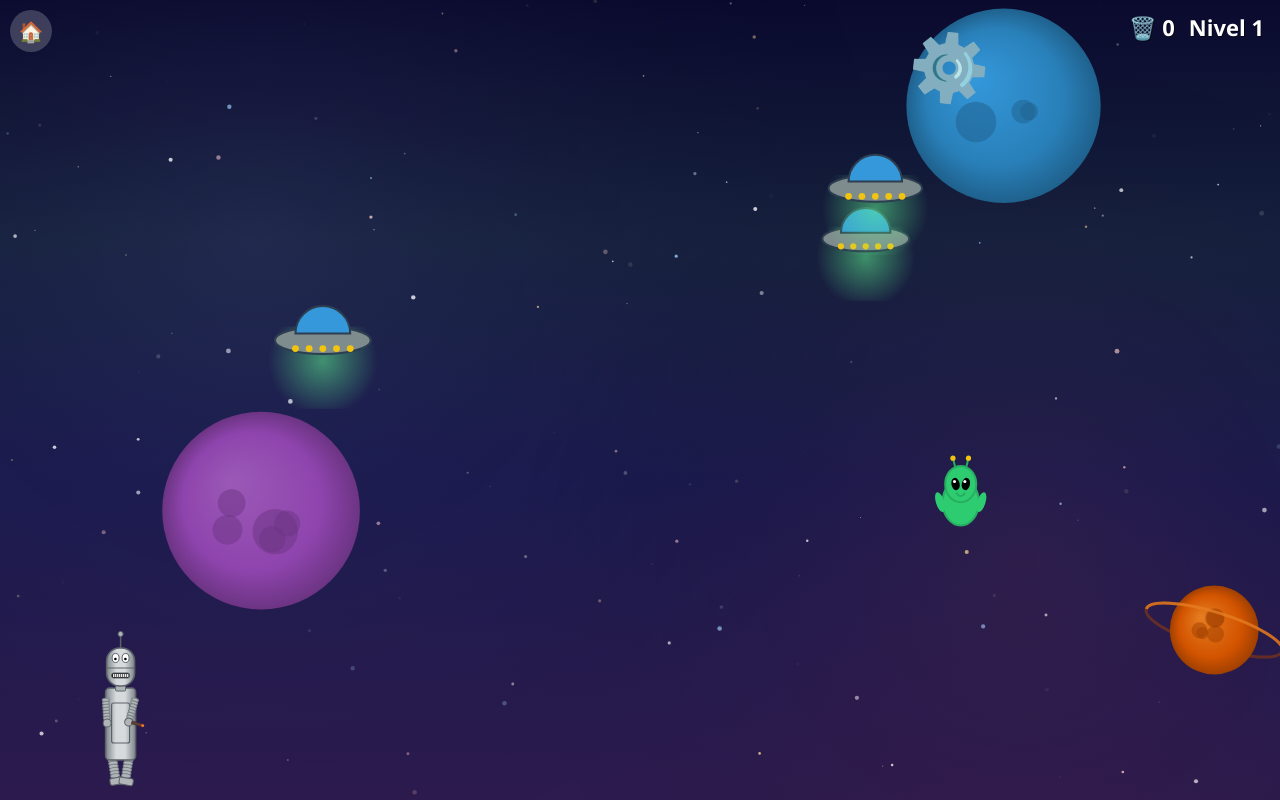
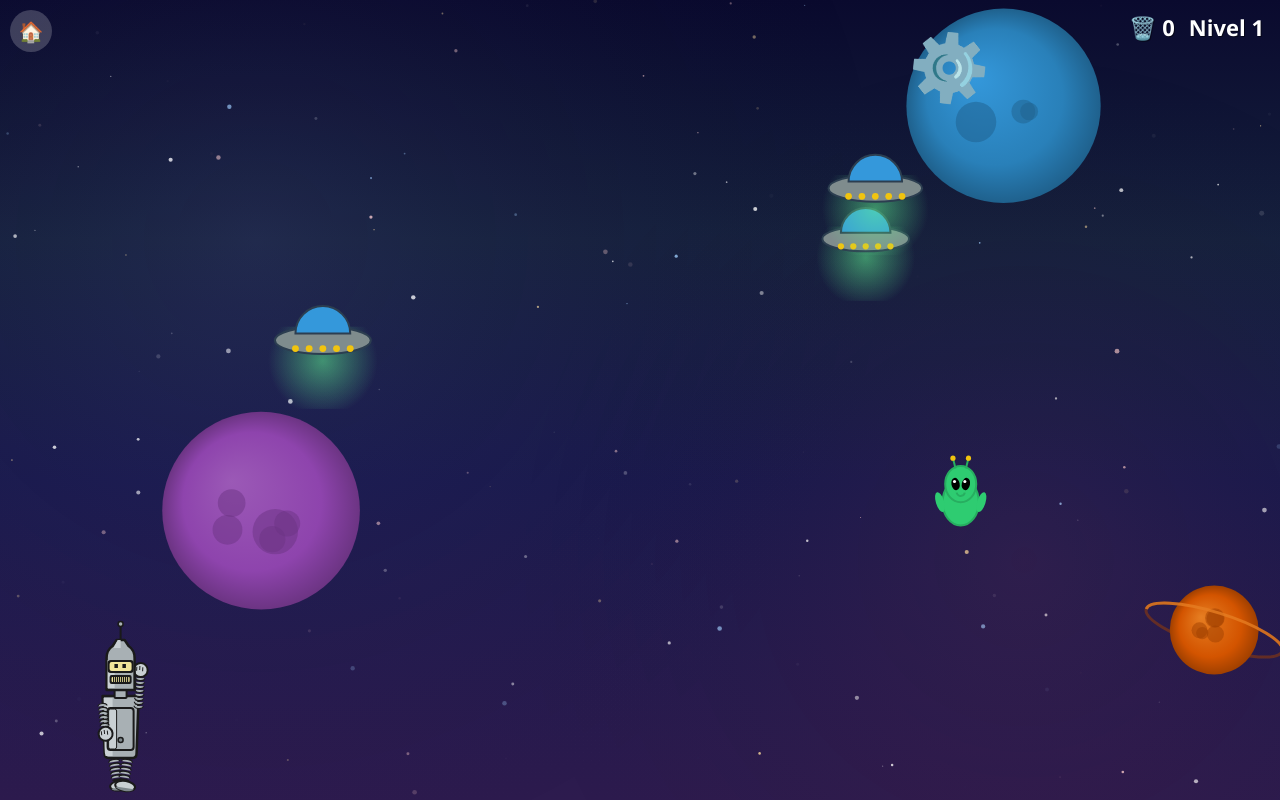
Before and after one commit to joaocarlosritomatos/primeirosjoguinhos, a plain HTML site: page jogo-espaco.html in a window 1280 px wide. Drawn offline with Linux system fonts and the light colour scheme.

Commit message:
Redraw Bender matching reference image
Proper capsule head with conical top, yellow visor with black
rectangular pupils, yellow teeth grin, trapezoidal body with
highlight, raised fist pose, hip fist, accordion arms and legs
with oval boot feet.

Co-Authored-By: Claude Opus 4.6 <noreply@anthropic.com>

```diff
--- a/jogo-espaco.html
+++ b/jogo-espaco.html
@@ -873,248 +873,308 @@
                 c.fill();
             }
 
-            const groundY = H - 20;
+            const groundY = H - 10;
             const bounce = Math.abs(Math.sin(bender.walk*2))*2;
+            drawBenderFigure(bender.x, groundY - bounce, bender.dir);
+            return;
+        }
+
+        function drawBenderFigure(cx, groundY, dir){
             const legSwing = Math.sin(bender.walk*2)*4;
 
+            // Official Bender colors
+            const bodyLight = '#c9d0d3';   // light face
+            const bodyMid   = '#a8b0b4';   // body main
+            const bodyShade = '#7e888c';   // shadow edge
+            const outline   = '#1a1a1a';   // black outline
+            const yellowEye = '#f0e59a';   // pale yellow visor
+            const darkPupil = '#1a1a1a';
+
             c.save();
-            c.translate(bender.x, groundY - 90 - bounce);
-            if(bender.dir===-1) c.scale(-1,1);
+            c.translate(cx, groundY);
+            if(dir===-1) c.scale(-1,1);
 
-            // Metallic grey color
-            const bodyColor='#b0b5b8';
-            const shineColor='#d6dadd';
-            const darkEdge='#5a6268';
-            const lineColor='#7c8488';
+            c.lineJoin='round';
 
-            // === LEGS (accordion coils) ===
-            // Left leg
+            // ============ LEGS (accordion) ============
+            function drawLeg(xoff, swing){
+                c.save();
+                c.translate(xoff, -30);
+                c.rotate(swing);
+                // Leg segments
+                for(let i=0;i<6;i++){
+                    const yy = i*4;
+                    // Dark stripe
+                    c.fillStyle = outline;
+                    c.beginPath();
+                    c.ellipse(0, yy+2, 5, 1.2, 0, 0, Math.PI*2);
+                    c.fill();
+                    // Light segment
+                    c.fillStyle = bodyMid;
+                    c.strokeStyle = outline;
+                    c.lineWidth = 1.2;
+                    c.beginPath();
+                    c.ellipse(0, yy, 5.5, 2.5, 0, Math.PI, 2*Math.PI);
+                    c.fill();
+                    c.stroke();
+                }
+                // Foot (oval shoe)
+                c.fillStyle = bodyLight;
+                c.strokeStyle = outline;
+                c.lineWidth = 2;
+                c.beginPath();
+                c.ellipse(2, 28, 10, 5, 0, 0, Math.PI*2);
+                c.fill();
+                c.stroke();
+                // Foot shading
+                c.fillStyle = bodyShade;
+                c.beginPath();
+                c.ellipse(2, 30, 9, 3, 0, 0, Math.PI);
+                c.fill();
+                c.restore();
+            }
+            drawLeg(-7, legSwing*0.04);
+            drawLeg(7, -legSwing*0.04);
+
+            // ============ BODY (trapezoid/cylinder) ============
+            // Main body shape - narrower at bottom, wider at top
+            c.fillStyle = bodyMid;
+            c.strokeStyle = outline;
+            c.lineWidth = 2.5;
+            c.beginPath();
+            c.moveTo(-18, -92);                     // top-left
+            c.lineTo(18, -92);                      // top-right
+            c.lineTo(16, -35);                      // bottom-right
+            c.quadraticCurveTo(16, -30, 12, -30);   // bottom-right curve
+            c.lineTo(-12, -30);                     // bottom middle
+            c.quadraticCurveTo(-16, -30, -16, -35); // bottom-left curve
+            c.closePath();
+            c.fill();
+            c.stroke();
+
+            // Left light highlight on body
+            c.fillStyle = bodyLight;
+            c.beginPath();
+            c.moveTo(-17, -90);
+            c.lineTo(-8, -90);
+            c.lineTo(-8, -32);
+            c.lineTo(-15, -32);
+            c.quadraticCurveTo(-16, -35, -16, -40);
+            c.closePath();
+            c.fill();
+
+            // Chest door (rectangle)
+            c.strokeStyle = outline;
+            c.lineWidth = 2;
+            c.fillStyle = bodyMid;
+            c.beginPath();
+            c.roundRect(-13, -80, 26, 42, 3);
+            c.fill();
+            c.stroke();
+            // Door left highlight
+            c.fillStyle = bodyLight;
+            c.beginPath();
+            c.roundRect(-12, -79, 8, 40, 2);
+            c.fill();
+            c.strokeStyle = outline;
+            c.lineWidth = 1;
+            c.stroke();
+            // Door knob
+            c.fillStyle = bodyShade;
+            c.strokeStyle = outline;
+            c.lineWidth = 1.5;
+            c.beginPath();
+            c.arc(0, -48, 2.5, 0, Math.PI*2);
+            c.fill();
+            c.stroke();
+
+            // ============ ARMS ============
+            const armSwing = Math.sin(bender.walk*1.5)*0.1;
+
+            // Right arm (on hip - body's right, shown on our left due to flip)
             c.save();
-            c.translate(-8, 72);
-            c.rotate(legSwing*0.04);
-            // Leg coils
-            c.fillStyle=bodyColor;
-            c.strokeStyle=lineColor;
-            c.lineWidth=1;
+            c.translate(-18, -82);
+            c.rotate(-0.2 + armSwing);
+            // Segments going down and back up to hip
             for(let i=0;i<6;i++){
+                const yy = i*4;
+                c.fillStyle = outline;
                 c.beginPath();
-                c.ellipse(0, i*3.2, 4.5, 2, 0, 0, Math.PI*2);
+                c.ellipse(0, yy+2, 4, 1.2, 0, 0, Math.PI*2);
+                c.fill();
+                c.fillStyle = bodyMid;
+                c.strokeStyle = outline;
+                c.lineWidth = 1.2;
+                c.beginPath();
+                c.ellipse(0, yy, 4.5, 2.5, 0, Math.PI, 2*Math.PI);
                 c.fill();
                 c.stroke();
             }
-            // Boot
-            c.fillStyle=bodyColor;
-            c.strokeStyle=darkEdge;
-            c.lineWidth=1;
+            // Fist
+            c.fillStyle = bodyLight;
+            c.strokeStyle = outline;
+            c.lineWidth = 2;
             c.beginPath();
-            c.roundRect(-6, 18, 14, 7, 2);
+            c.arc(0, 28, 7, 0, Math.PI*2);
             c.fill();
+            c.stroke();
+            // Fist knuckle lines
+            c.strokeStyle = outline;
+            c.lineWidth = 1;
+            c.beginPath();
+            c.moveTo(-4, 25); c.lineTo(-4, 29);
+            c.moveTo(-1, 24); c.lineTo(-1, 28);
+            c.moveTo(2, 25); c.lineTo(2, 29);
             c.stroke();
             c.restore();
 
-            // Right leg
+            // Left arm (raised fist - body's left, shown on our right due to flip)
             c.save();
-            c.translate(8, 72);
-            c.rotate(-legSwing*0.04);
-            c.fillStyle=bodyColor;
-            c.strokeStyle=lineColor;
-            c.lineWidth=1;
-            for(let i=0;i<6;i++){
+            c.translate(18, -82);
+            c.rotate(0.15 - armSwing);
+            // Arm goes UP
+            for(let i=0;i<8;i++){
+                const yy = -i*4;
+                c.fillStyle = outline;
                 c.beginPath();
-                c.ellipse(0, i*3.2, 4.5, 2, 0, 0, Math.PI*2);
+                c.ellipse(0, yy-2, 4, 1.2, 0, 0, Math.PI*2);
+                c.fill();
+                c.fillStyle = bodyMid;
+                c.strokeStyle = outline;
+                c.lineWidth = 1.2;
+                c.beginPath();
+                c.ellipse(0, yy, 4.5, 2.5, 0, 0, Math.PI);
                 c.fill();
                 c.stroke();
             }
-            c.fillStyle=bodyColor;
-            c.strokeStyle=darkEdge;
-            c.lineWidth=1;
+            // Raised fist
+            c.fillStyle = bodyLight;
+            c.strokeStyle = outline;
+            c.lineWidth = 2;
             c.beginPath();
-            c.roundRect(-6, 18, 14, 7, 2);
+            c.arc(0, -36, 7, 0, Math.PI*2);
             c.fill();
+            c.stroke();
+            // Knuckles on raised fist
+            c.strokeStyle = outline;
+            c.lineWidth = 1;
+            c.beginPath();
+            c.moveTo(-4, -39); c.lineTo(-4, -35);
+            c.moveTo(-1, -40); c.lineTo(-1, -36);
+            c.moveTo(2, -39); c.lineTo(2, -35);
             c.stroke();
             c.restore();
 
-            // === BODY (tall rectangular chest) ===
-            const bodyGrad = c.createLinearGradient(-15,0,15,0);
-            bodyGrad.addColorStop(0, lineColor);
-            bodyGrad.addColorStop(0.35, shineColor);
-            bodyGrad.addColorStop(0.65, shineColor);
-            bodyGrad.addColorStop(1, lineColor);
-            c.fillStyle=bodyGrad;
-            c.strokeStyle=darkEdge;
-            c.lineWidth=1.5;
+            // ============ NECK ============
+            c.fillStyle = bodyMid;
+            c.strokeStyle = outline;
+            c.lineWidth = 2;
             c.beginPath();
-            c.roundRect(-15, 0, 30, 72, 4);
+            c.roundRect(-6, -98, 12, 8, 1);
             c.fill();
             c.stroke();
 
-            // Chest door (rectangle with knob)
-            c.strokeStyle=darkEdge;
-            c.lineWidth=1.2;
+            // ============ HEAD (capsule with cone top) ============
+            // Main head body
+            c.fillStyle = bodyMid;
+            c.strokeStyle = outline;
+            c.lineWidth = 2.5;
             c.beginPath();
-            c.roundRect(-9, 15, 18, 40, 2);
-            c.stroke();
-            // Door knob
-            c.beginPath();
-            c.arc(6, 35, 1.5, 0, Math.PI*2);
-            c.fillStyle=darkEdge;
-            c.fill();
-
-            // === ARMS (accordion coils) ===
-            const armSwing = Math.sin(bender.walk*1.5)*0.15;
-            // Left arm (holding cigar)
-            c.save();
-            c.translate(-15, 10);
-            c.rotate(-0.2 + armSwing);
-            c.fillStyle=bodyColor;
-            c.strokeStyle=lineColor;
-            c.lineWidth=1;
-            for(let i=0;i<7;i++){
-                c.beginPath();
-                c.ellipse(0, i*3+2, 3.5, 1.7, 0, 0, Math.PI*2);
-                c.fill();
-                c.stroke();
-            }
-            // Hand
-            c.fillStyle=bodyColor;
-            c.strokeStyle=darkEdge;
-            c.lineWidth=1;
-            c.beginPath();
-            c.arc(0, 25, 4, 0, Math.PI*2);
-            c.fill();
-            c.stroke();
-            c.restore();
-
-            // Right arm (with cigar extended out)
-            c.save();
-            c.translate(15, 10);
-            c.rotate(0.35 - armSwing*0.5);
-            c.fillStyle=bodyColor;
-            c.strokeStyle=lineColor;
-            c.lineWidth=1;
-            for(let i=0;i<7;i++){
-                c.beginPath();
-                c.ellipse(0, i*3+2, 3.5, 1.7, 0, 0, Math.PI*2);
-                c.fill();
-                c.stroke();
-            }
-            // Hand
-            c.fillStyle=bodyColor;
-            c.strokeStyle=darkEdge;
-            c.lineWidth=1;
-            c.beginPath();
-            c.arc(0, 25, 4, 0, Math.PI*2);
-            c.fill();
-            c.stroke();
-            // Cigar
-            c.fillStyle='#5d4037';
-            c.fillRect(3, 23, 11, 3);
-            c.strokeStyle='#3e2723';
-            c.lineWidth=0.5;
-            c.strokeRect(3, 23, 11, 3);
-            // Cigar tip (glowing)
-            c.fillStyle='#e74c3c';
-            c.fillRect(13, 23, 2, 3);
-            c.fillStyle='#f39c12';
-            c.beginPath();
-            c.arc(15, 24.5, 1, 0, Math.PI*2);
-            c.fill();
-            c.restore();
-
-            // === NECK ===
-            c.fillStyle=bodyColor;
-            c.strokeStyle=darkEdge;
-            c.lineWidth=1;
-            c.beginPath();
-            c.roundRect(-5, -5, 10, 8, 1);
+            // Head: capsule with flat sides, rounded bottom, pointy top
+            c.moveTo(-14, -98);                          // bottom-left of head
+            c.lineTo(-14, -130);                         // left side going up
+            c.quadraticCurveTo(-14, -138, -8, -142);     // top-left curve
+            c.lineTo(-4, -148);                          // pointy top angle left
+            c.lineTo(4, -148);                           // pointy top
+            c.lineTo(8, -142);                           // pointy top angle right
+            c.quadraticCurveTo(14, -138, 14, -130);      // top-right curve
+            c.lineTo(14, -98);                           // right side going down
+            c.closePath();
             c.fill();
             c.stroke();
 
-            // === HEAD (tall capsule) ===
-            const headGrad = c.createLinearGradient(-14,0,14,0);
-            headGrad.addColorStop(0, lineColor);
-            headGrad.addColorStop(0.35, shineColor);
-            headGrad.addColorStop(0.65, shineColor);
-            headGrad.addColorStop(1, lineColor);
-            c.fillStyle=headGrad;
-            c.strokeStyle=darkEdge;
-            c.lineWidth=1.5;
+            // Left highlight on head
+            c.fillStyle = bodyLight;
             c.beginPath();
-            c.roundRect(-14, -40, 28, 38, 13);
+            c.moveTo(-13, -128);
+            c.lineTo(-6, -128);
+            c.lineTo(-6, -100);
+            c.lineTo(-13, -100);
+            c.closePath();
+            c.fill();
+
+            // Cone highlight
+            c.fillStyle = bodyLight;
+            c.beginPath();
+            c.moveTo(-3, -148);
+            c.lineTo(0, -148);
+            c.lineTo(0, -140);
+            c.lineTo(-7, -140);
+            c.closePath();
+            c.fill();
+
+            // Visor black frame band
+            c.fillStyle = outline;
+            c.beginPath();
+            c.roundRect(-13, -128, 26, 13, 3);
+            c.fill();
+
+            // Yellow visor (eye window)
+            c.fillStyle = yellowEye;
+            c.beginPath();
+            c.roundRect(-11, -126, 22, 9, 2);
+            c.fill();
+
+            // Pupils (black squares/rects)
+            const eyeOffX = bender.eyeShift * 0.8;
+            c.fillStyle = darkPupil;
+            c.fillRect(-6+eyeOffX, -124, 3.5, 4);
+            c.fillRect(2+eyeOffX, -124, 3.5, 4);
+
+            // ============ MOUTH (grin with teeth) ============
+            // Mouth outline (black lip)
+            c.fillStyle = outline;
+            const mouthExtra = bender.mouthOpen ? 1 : 0;
+            c.beginPath();
+            c.roundRect(-11, -113, 22, 9+mouthExtra, 2);
+            c.fill();
+
+            // Yellow teeth area
+            c.fillStyle = yellowEye;
+            c.beginPath();
+            c.roundRect(-9, -111, 18, 5+mouthExtra, 1);
+            c.fill();
+
+            // Vertical tooth separators (black)
+            c.strokeStyle = outline;
+            c.lineWidth = 1.2;
+            for(let i=-7;i<=7;i+=2){
+                c.beginPath();
+                c.moveTo(i, -111);
+                c.lineTo(i, -106+mouthExtra);
+                c.stroke();
+            }
+
+            // ============ ANTENNA ============
+            c.strokeStyle = outline;
+            c.lineWidth = 2;
+            c.beginPath();
+            c.moveTo(0, -148);
+            c.lineTo(0, -162);
+            c.stroke();
+            // Antenna ball
+            c.fillStyle = bodyMid;
+            c.strokeStyle = outline;
+            c.lineWidth = 1.5;
+            c.beginPath();
+            c.arc(0, -164, 2.5, 0, Math.PI*2);
             c.fill();
             c.stroke();
 
-            // Head band (horizontal line across forehead area)
-            c.strokeStyle=darkEdge;
-            c.lineWidth=1;
-            c.beginPath();
-            c.moveTo(-14, -20);
-            c.lineTo(14, -20);
-            c.stroke();
-
-            // === ANTENNA ===
-            c.strokeStyle=darkEdge;
-            c.lineWidth=1.5;
-            c.beginPath();
-            c.moveTo(0, -40);
-            c.lineTo(0, -52);
-            c.stroke();
-            c.beginPath();
-            c.arc(0, -54, 2.5, 0, Math.PI*2);
-            c.fillStyle=bodyColor;
-            c.fill();
-            c.strokeStyle=darkEdge;
-            c.lineWidth=1;
-            c.stroke();
-
-            // === EYES (two separate white circles with black pupils) ===
-            const eyeOffX = bender.eyeShift;
-            // Left eye (white)
-            c.fillStyle='#fff';
-            c.strokeStyle=darkEdge;
-            c.lineWidth=1;
-            c.beginPath();
-            c.ellipse(-5, -30, 3.5, 4.5, 0, 0, Math.PI*2);
-            c.fill();
-            c.stroke();
-            // Right eye (white)
-            c.beginPath();
-            c.ellipse(5, -30, 3.5, 4.5, 0, 0, Math.PI*2);
-            c.fill();
-            c.stroke();
-            // Pupils
-            c.fillStyle='#000';
-            c.beginPath();
-            c.arc(-5+eyeOffX*0.8, -29, 1.3, 0, Math.PI*2);
-            c.fill();
-            c.beginPath();
-            c.arc(5+eyeOffX*0.8, -29, 1.3, 0, Math.PI*2);
-            c.fill();
-
-            // === MOUTH (grin with teeth) ===
-            // Mouth outline
-            c.fillStyle='#111';
-            c.strokeStyle=darkEdge;
-            c.lineWidth=1;
-            c.beginPath();
-            if(bender.mouthOpen){
-                c.roundRect(-9, -16, 18, 7, 2);
-            } else {
-                c.roundRect(-9, -15, 18, 5, 2);
-            }
-            c.fill();
-            c.stroke();
-            // Teeth (vertical white lines)
-            c.fillStyle='#fff';
-            const toothTop = bender.mouthOpen ? -15 : -14;
-            const toothBot = bender.mouthOpen ? -10 : -11;
-            const toothH = toothBot - toothTop;
-            for(let i=-7;i<=7;i+=2){
-                c.fillRect(i-0.5, toothTop, 1.3, toothH);
-            }
-
             c.restore();
         }
+
+        // (end Bender redraw)
 
         // ===== GAME LOOP =====
         function frame(){
```
